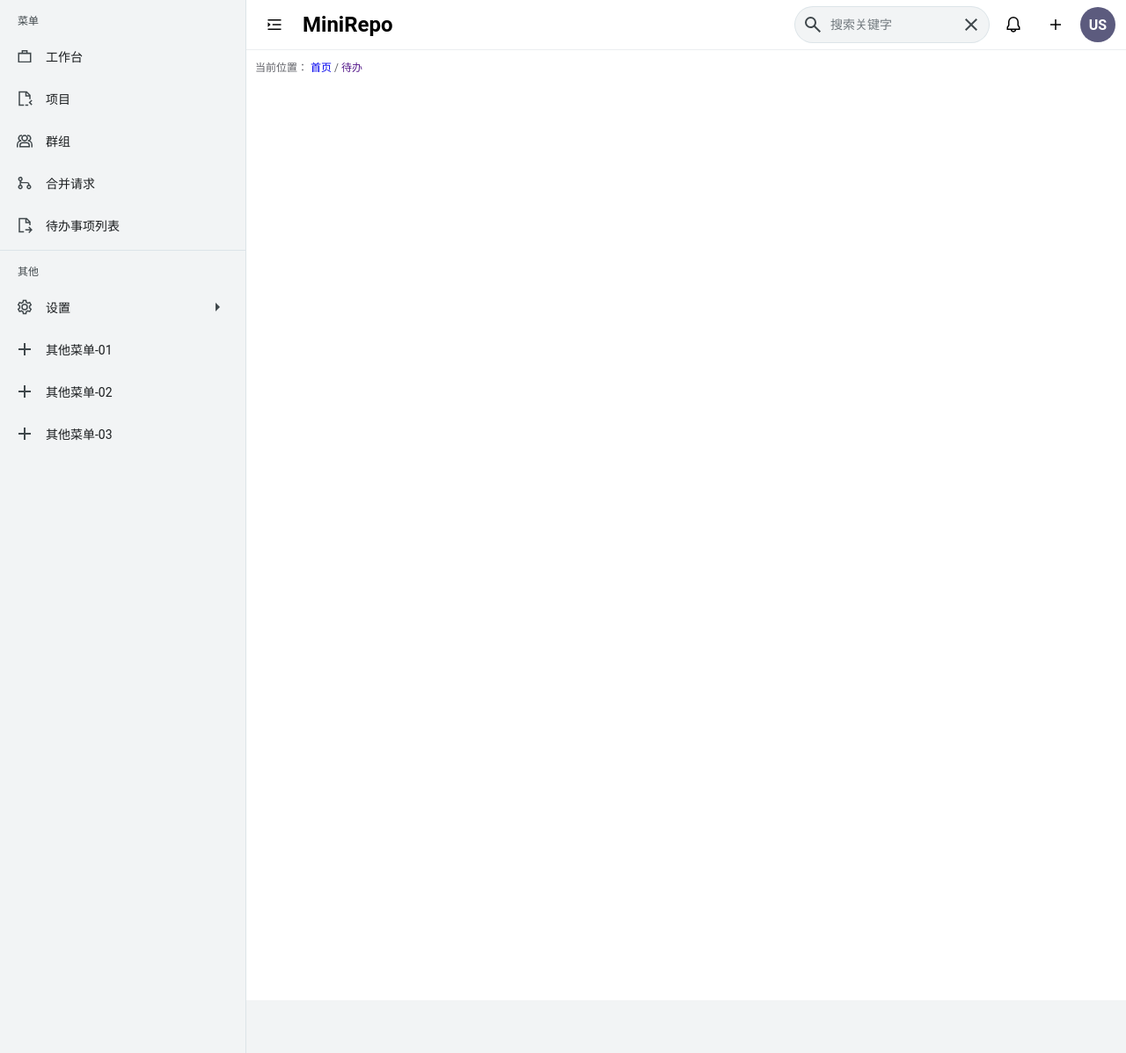
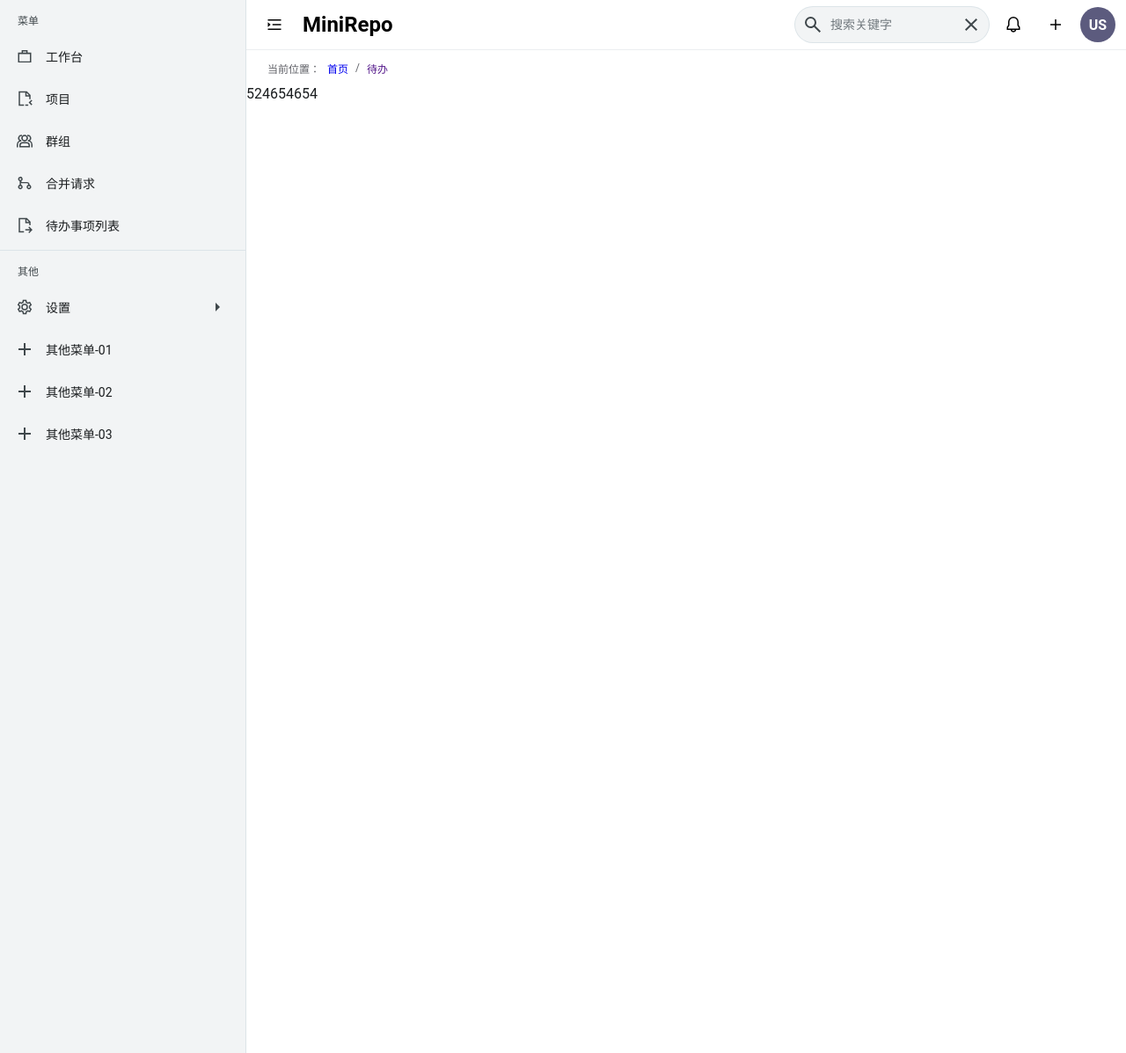
Before and after one commit to wangkx0227/MiniRepo, a Flask app: page /u/todos in a window 1280 px wide. Shown: the whole page at 88% size. Run offline with Flask 3, Linux system fonts and the light colour scheme.

Commit message:
修改导航栏的样式与主题内容的样式

```diff
--- a/static/base/base.css
+++ b/static/base/base.css
@@ -22,18 +22,36 @@ s-popup-menu {
 }
 
 /* 导航栏 */
-.navigation-bar {
+/* .view-navigation-bar {
+
+    position: absolute;
+} */
+.main-navigation-bar {
     font-size: 12px;
     color: #616268;
-    padding: 10px;
-}
+    position: fixed;
+    width: 100%;
+    height: 40px; /* 你实际高度 */
+    z-index: 999; /* 保证在最上层 */
+    display: flex;
+    align-items: center;
+    padding: 0 0 0 24px;
+    box-sizing: border-box;
+    gap: 8px;
+  }
 
-.navigation-bar a {
+
+.main-navigation-bar a {
     text-decoration: none;
     /* 默认无下划线 */
 }
 
-.navigation-bar a:hover {
+.main-navigation-bar a:hover {
     text-decoration: underline;
     /* 鼠标悬浮时显示下划线 */
 }
+
+/* 主内容 */
+.main-content {
+    padding-top: 40px;
+}
--- a/templates/base.html
+++ b/templates/base.html
@@ -17,6 +17,7 @@
     <script src="/static/base/menu/menu-icon.js"></script>
     <link rel="stylesheet" href="/static/base/base.css">
     <link rel="stylesheet" href="/static/base/navigation/notification/notification.css">
+
     <!-- 导入css样式表 -->
     {% block css %}
     {% endblock css %}
@@ -154,13 +155,13 @@
                             </s-icon-button>
                         </div>
                         <div class="popup-menu-item">
-                            <s-popup-menu-item >
+                            <s-popup-menu-item>
                                 <s-icon slot="start">
                                     <s2-icon name="interface_add_menu_add"></s-2icon>
                                 </s-icon>
                                 <span>新建项目/仓库</span>
                             </s-popup-menu-item>
-                            <s-popup-menu-item >
+                            <s-popup-menu-item>
                                 <s-icon slot="start">
                                     <s2-icon name="interface_add_menu_group"></s-2icon>
                                 </s-icon>
@@ -234,17 +235,20 @@
                     </s-popup-menu>
                 </div>
             </s-appbar>
-            <s-scroll-view style="height: 320px; background: var(--s-color-surface-container-low)">
-                <div class="view-content" style="height: 1080px;background-color: #FFFFFF;">
-                    <div class="navigation-bar">
+            <s-scroll-view style="height: 100%;background-color: #FFFFFF;">
+                <div class="main-content-base" >
+                    <div class="main-navigation-bar">
                         <span>当前位置：</span>
                         <span class="breadcrumb"><a href="/">首页</a></span>
-                        {% block view_navigation_bar %}
+                        {% block main_navigation_bar %}
 
-                        {% endblock view_navigation_bar %}
+                        {% endblock main_navigation_bar %}
                     </div>
-                    {% block view_content %}
-                    {% endblock view_content %}
+                    <div class="main-content">
+                        {% block main_content %}
+                        {% endblock main_content %}
+                    </div>
+
                 </div>
             </s-scroll-view>
         </s-drawer>
--- a/templates/related.html
+++ b/templates/related.html
@@ -1,7 +1,7 @@
 {% extends 'base.html' %}
 
 {% block title %}与我相关{% endblock %}
-{% block view_navigation_bar %}
+{% block main_navigation_bar %}
 <span>/</span>
 <span><a href="">与我相关</a></span>
-{% endblock view_navigation_bar %}
+{% endblock main_navigation_bar %}
--- a/templates/repos.html
+++ b/templates/repos.html
@@ -1,7 +1,7 @@
 {% extends 'base.html' %}
 
 {% block title %}我的仓库{% endblock %}
-{% block view_navigation_bar %}
+{% block main_navigation_bar %}
 <span>/</span>
 <span><a href="">我的仓库</a></span>
-{% endblock view_navigation_bar %}
+{% endblock main_navigation_bar %}
--- a/templates/setting.html
+++ b/templates/setting.html
@@ -1,7 +1,7 @@
 {% extends 'base.html' %}
 
 {% block title %}个人设置{% endblock %}
-{% block view_navigation_bar %}
+{% block main_navigation_bar %}
 <span>/</span>
 <span><a href="">个人设置</a></span>
-{% endblock view_navigation_bar %}
+{% endblock main_navigation_bar %}
--- a/templates/stars.html
+++ b/templates/stars.html
@@ -1,7 +1,7 @@
 {% extends 'base.html' %}
 
 {% block title %}我的关注{% endblock %}
-{% block view_navigation_bar %}
+{% block main_navigation_bar %}
 <span>/</span>
 <span><a href="">我的关注</a></span>
-{% endblock view_navigation_bar %}
+{% endblock main_navigation_bar %}
--- a/templates/todos.html
+++ b/templates/todos.html
@@ -2,7 +2,10 @@
 
 {% block title %}待办{% endblock %}
 
-{% block view_navigation_bar %}
+{% block main_navigation_bar %}
 <span>/</span>
 <span><a href="">待办</a></span>
-{% endblock view_navigation_bar %}
+{% endblock main_navigation_bar %}
+{% block main_content %}
+524654654
+{% endblock main_content %}
```
Also changed, not shown: templates/home.html (+4 -4 lines).
